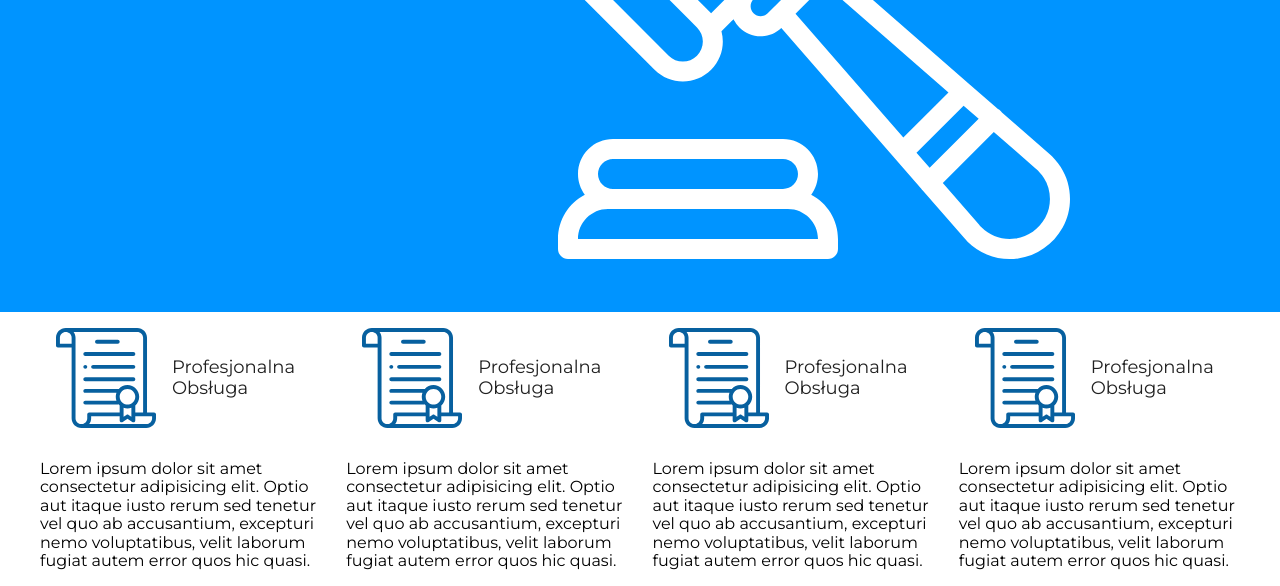
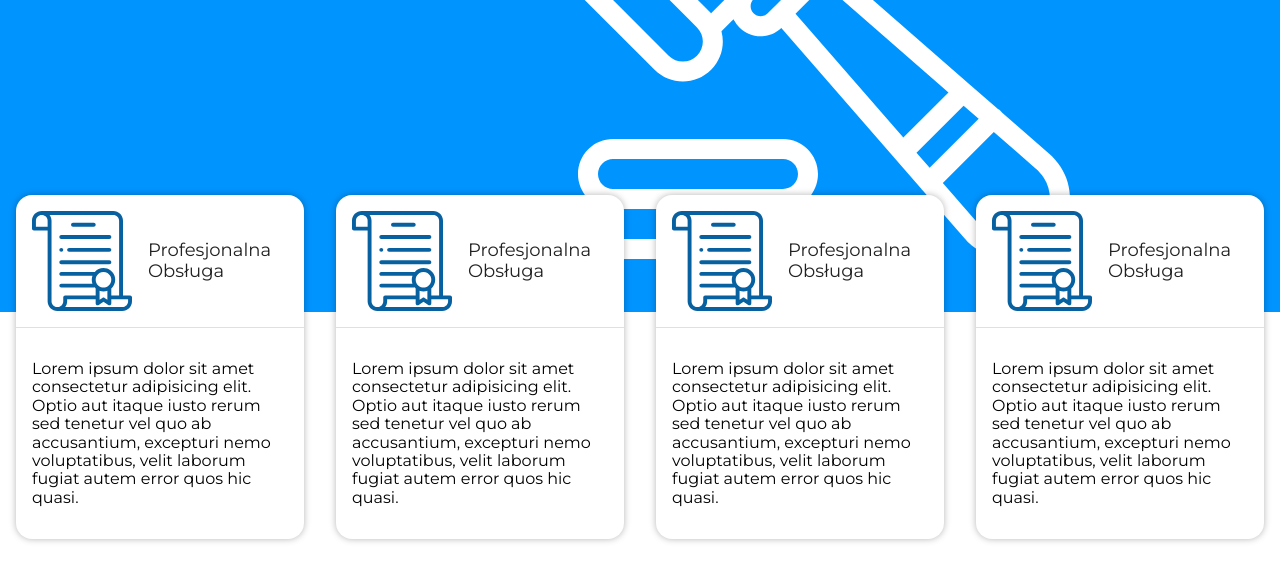
Before and after one commit to MichalSzeniak/LawFirm-Website, a website built with webpack: page src/pages/index.html in a window 1280 px wide. Shown: the part 488-1074 px from the top of the page. After the commit the page ends 1043 px from the top, so only its background shows below. Built offline with nearby package versions, Linux system fonts and the light colour scheme; a web font is replaced by a local one.

Commit message:
feat: profits section

```diff
--- a/src/scss/modules/profits.scss
+++ b/src/scss/modules/profits.scss
@@ -1,25 +1,27 @@
 .profits {
+    margin-top: 1rem;
   &--container {
     display: grid;
-    grid-template-columns: repeat(auto-fit, minmax(240px, 1fr));
-    grid-gap: 25px;
+    grid-template-columns: repeat(auto-fit, minmax(280px, 1fr));
 
-    @media (min-width: 1300px) {
-        grid-template-columns: repeat(auto-fit, minmax(280px, 1fr));
+
+    @media (min-width: 1200px) {
         position: absolute;
-        top: -130px;
+        top: -149px;
     }
   }
 }
 
 .profits--container-test {
-  max-width: 1200px;
+  max-width: 1300px;
   margin: 0 auto;
   position: relative;
 }
 
 .profit {
+    margin: 1rem;
     background-color: #fff;
+    box-shadow: 0px 0px 7px rgba(0, 0, 0, 0.29);
     // border: 1px $text-dark solid;
     border-radius: 16px;
   &__header {
@@ -27,9 +29,12 @@
     flex-direction: row;
     align-items: center;
     justify-content: center;
+    border-bottom: 1px rgba(0, 0, 0, 0.123) solid;
 
     &--icon {
       margin: 1rem;
+      max-width: 100%;
+      max-height: 100%;
     }
 
     &--title {
@@ -37,4 +42,8 @@
       color: $text-dark;
     }
   }
+
+  &__description {
+      padding: 1rem;
+  }
 }
```
